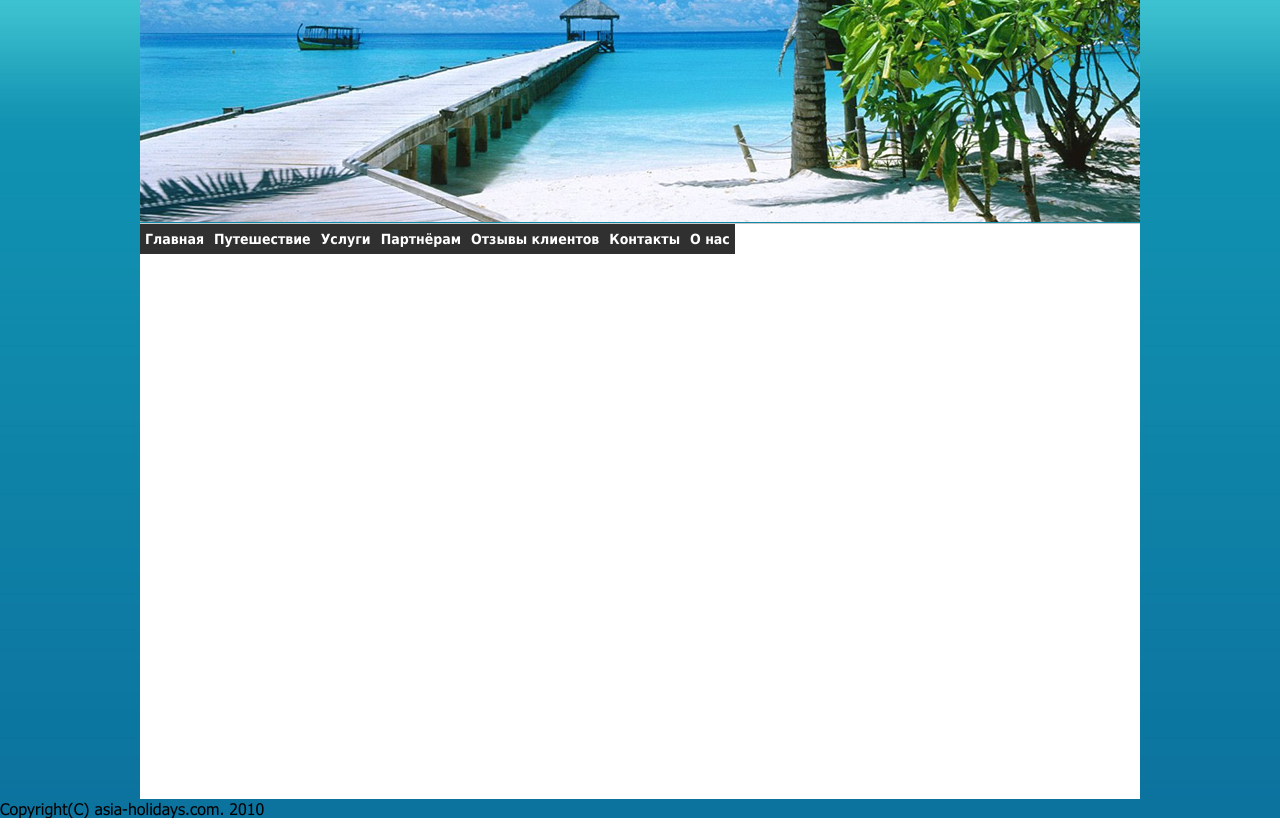
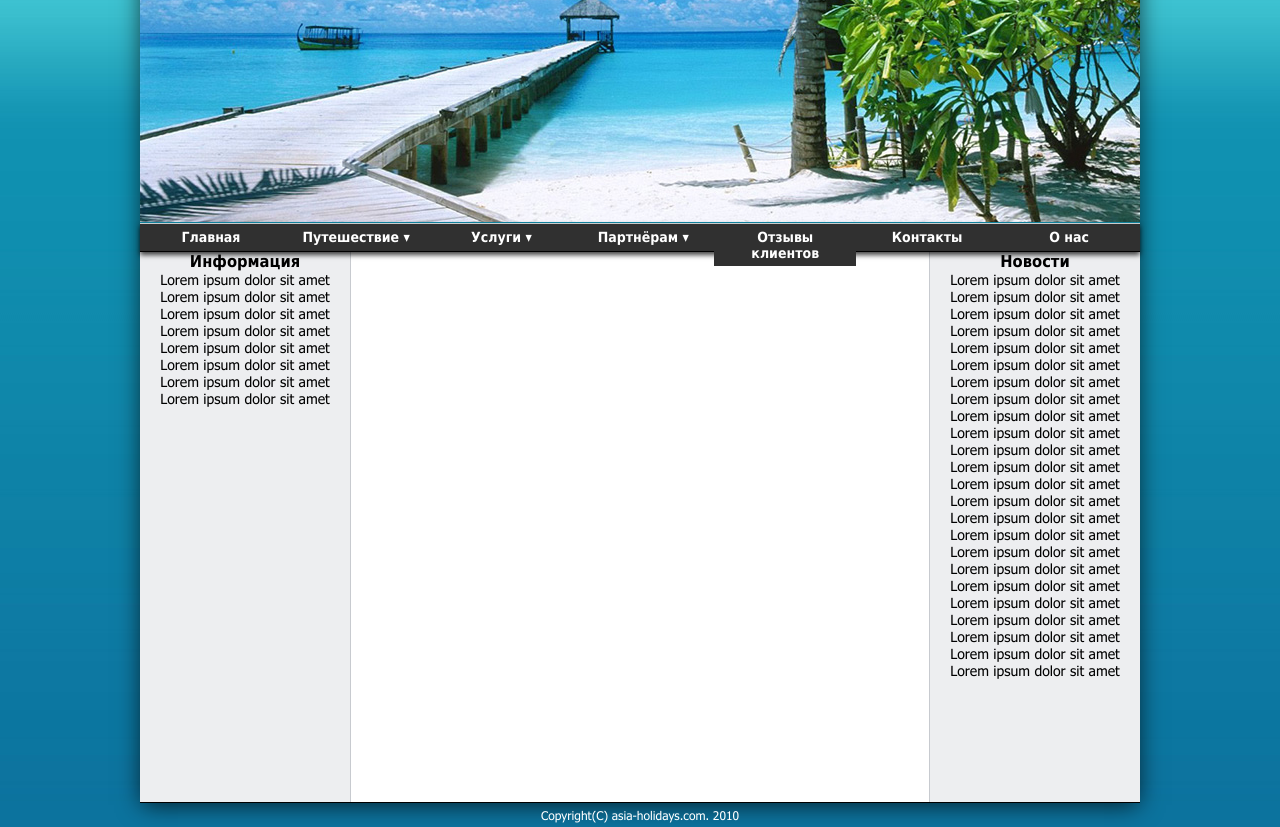
Before and after one commit to Acolnahuacatl/Acolnahuacatl.github.io, a plain HTML site: page GoIt/markup/home/Lesson4/index.html in a window 1280 px wide. Shown: the part 191-1018 px from the top of the page. Drawn offline with Linux system fonts and the light colour scheme.

Commit message:
finish workout

```diff
--- a/GoIt/markup/home/Lesson4/css/style.css
+++ b/GoIt/markup/home/Lesson4/css/style.css
@@ -21,29 +21,32 @@ body{
     min-width: 600px;
     min-height: 990px;
     background: white;
+    border-bottom: 1px solid  black;
+    -webkit-box-shadow: 0px 4px 23px -2px rgba(0,0,0,0.75);
+    -moz-box-shadow: 0px 4px 23px -2px rgba(0,0,0,0.75);
+    box-shadow: 0px 4px 23px -2px rgba(0,0,0,0.75);
 }
 header, .header_top, .header_bottom, .menu, .content_wrapper, footer{
     margin: 0 auto;
 }
+/*THE COMMON END*/
 header{
-    height: 175px;
+    height: 442px;
     width: 100%;
     border-bottom: 1px solid black;
 }
 .header_top{
-    height: 100%;
-    position: relative;
+    height: 175px;
 }
 
 .logo{
+    float: left;
     margin-left: 30px;
     height: 100%;
-    position: absolute;
     bottom: 0px;
 }
 .logo img{
-    position: absolute;
-    bottom: 0px;
+    margin-top: 11px;
 }
 .info{
     height: 100%;
@@ -74,100 +77,132 @@ header{
     color: #5fa5bb;
 }
 .header_bottom{
+    width: 100%;
     height: 239px;
 }
 .header_bottom img{
+    width: 100%;
     border-bottom: 1px solid #128aa7;
     border-top:  1px solid #128aa7;
 }
+/*HEADER END*/
 .menu{
-    position: static;
-    height: 40px;
     width: 100%;
+    min-width: 600px;
+    height: 27px;
+    background: #303030;
+    position: relative;
     border-top: 1px solid #cacbcb;
-    //border-bottom: 1px solid black;
+    border-bottom: 1px solid black;
+    -webkit-box-shadow: 0px 3px 5px 0px rgba(0,0,0,0.75);
+    -moz-box-shadow: 0px 3px 5px 0px rgba(0,0,0,0.75);
+    box-shadow: 0px 3px 5px 0px rgba(0,0,0,0.75);
 }
-.nav, .nav ul{
-    list-style: none;
+ul.nav{
+    margin: 0;
+    padding: 0;
+    display: table;
+    width: 100%;
+    height: auto;
+    min-width: 600px;
+    position: absolute;
+    z-index: 100;
 
 }
-.nav{
-    position: relative;
+.nav li{
+    text-align: center;
+    display: table-cell;
+    width: 11%;
+}
+*html .nav li{
+    display: inline;
+    zoom: 1;
 
 }
-.nav ul{
-    height: 0;
-    left: 0;
-    width: 100%;
-    overflow: hidden;
-    position: absolute;
-    top: 0px;
-    left: 0px;
-    right: 0px;
-}
-.nav li{
-    float: left;
-    position: relative;
-    left:  0px;
-}
-.nav li a{
-    -moz-transition: 0.5s;
-    -o-transition: 0.5s;
-    -webkit-transition: 0.5s;
-    background-color: #303030;
-    color: #ffffff;
+.nav a:link, .nav a:hover, .nav a:visited{
     display: block;
+    background: #303030;
+    padding: 5px 10px;
     font-size: 14px;
     font-weight: bold;
-    line-height: 20px;
-    padding: 5px;
+    color: #fff;
     text-decoration: none;
-    transition: 0.5s;
+
 }
-.nav li:hover>a{
+.nav ul li:first-child{
+    border-top: 1px solid black;
+}
+.nav a:hover{
     background: #303030;
-    color: #ffffff;
+    background-image: -webkit-gradient(linear, 0% 0%, 0% 95%, from(rgba(255, 255, 255, 0.5)), to(rgba(255, 255, 255, 0)));
+    background-image: -moz-linear-gradient(-90deg, rgba(255, 255, 255, 0.5), rgba(255, 255, 255, 0));
+    background-image: -o-linear-gradient(-90deg,rgba(255,255,255,0.5),rgba(255,255,25,0));
 }
-.nav li:hover>ul.travel, ul.partners, ul.services{
-    height: auto;
-    width: auto;
+ul.travel,
+ul.services,
+ul.partners{
+    display: block;
+    padding: 0;
 }
-.nav ul li{
-    -moz-transition: 0.5s;
-    -o-transition: 0.5s;
-    -webkit-transition: 0.5s;
-    opacity: 0;
-    transition: 0.5s;
+.travel li,
+.services li,
+.partners li{
+    display: block;
     width: 100%;
+    -webkit-box-shadow: -1px 6px 5px 0px rgba(0,0,0,0.75);
+    -moz-box-shadow: -1px 6px 5px 0px rgba(0,0,0,0.75);
+    box-shadow: -1px 6px 5px 0px rgba(0,0,0,0.75);
 }
-.nav li ul li{
-    -moz-transition-delay: 0s;
-    -o-transition-delay: 0s;
-    -webkit-transition-delay: 0s;
-    transition-delay: 0s;
+ul.travel,
+ul.services,
+ul.partners{
+    display: none;
+    padding: 0;
 }
-.nav li:hover ul li{
-    opacity: 1;
-    -moz-transition-delay: 0.5s;
-    -o-transition-delay: 0.5s;
-    -webkit-transition-delay: 0.5s;
-    transition-delay: 0.5s;
+.nav li:hover ul.travel,
+.nav li:hover ul.services,
+.nav li:hover ul.partners{
+    display: block;
 }
-.nav ul li a{
-    background: #303030;
-    color: #ffffff;
-    line-height: 1px;
-    -moz-transition: 1.5s;
-    -o-transition: 1.5s;
-    -webkit-transition: 1.5s;
-    transition: 1.5s;
-}
-.nav li:hover ul li a{
-    line-height: 20px;
-}
+
+
 .nav ul li a:hover{
     background: #303030;
     background-image: -webkit-gradient(linear, 0% 0%, 0% 95%, from(rgba(255, 255, 255, 0.5)), to(rgba(255, 255, 255, 0)));
     background-image: -moz-linear-gradient(-90deg, rgba(255, 255, 255, 0.5), rgba(255, 255, 255, 0));
     background-image: -o-linear-gradient(-90deg,rgba(255,255,255,0.5),rgba(255,255,25,0));
 }
+/*NAVIGATION MENU END*/
+.content_wrapper{
+    clear: both;
+    height: 550px;
+    width: 100%;
+}
+.content_wrapper div{
+    float: left;
+}
+.info_box, .news_box{
+    width: 21%;
+    height: 100%;
+    font-size: 14px;
+    text-align: center;
+    background-color: #edeef0;
+}
+
+.main_content_box{
+    width: 58%;
+    height: 100%;
+}
+.content_box{
+    width: 99.7%;
+    height: 100%;
+    border-left: 1px solid #c7cacf;
+    border-right: 1px solid #c7cacf;
+}
+footer{
+    text-align: center;
+    color: #fff;
+    font-size: 12px;
+    margin-top: 5px;
+    margin-bottom: 5px;
+}
--- a/GoIt/markup/home/Lesson4/index.html
+++ b/GoIt/markup/home/Lesson4/index.html
@@ -64,13 +64,12 @@ and open the template in the editor.
                 </div> <!-- HEADER DECOR END -->
                 <div class="menu">
                     <ul class="nav">
-                        <li>
+                        <li class="first">
                             <a href="#">Главная</a>
                         </li>
                         <li>
-                            <a href="#">Путешествие</a>
+                            <a href="#">Путешествие &blacktriangledown;</a>
                                 <ul class="travel">
-                                    <li><a href="#">Путешествие</a></li>
                                     <li><a href="#">Путешествие 1</a></li>
                                     <li><a href="#">Путешествие 2</a></li>
                                     <li><a href="#">Путешествие 3</a></li>
@@ -79,9 +78,8 @@ and open the template in the editor.
                                 </ul>
                         </li>
                         <li>
-                            <a href="#">Услуги</a>
+                            <a href="#">Услуги &blacktriangledown;</a>
                                 <ul class="services">
-                                    <li><a href="#">Услуги</a></li>
                                     <li><a href="#">Услуги 1</a></li>
                                     <li><a href="#">Услуги 2</a></li>
                                     <li><a href="#">Услуги 3</a></li>
@@ -90,9 +88,8 @@ and open the template in the editor.
                                 </ul>
                         </li>
                         <li>
-                            <a href="#">Партнёрам</a>
+                            <a href="#">Партнёрам &blacktriangledown;</a>
                                 <ul class="partners">
-                                    <li><a href="#">Партнёрам</a></li>
                                     <li><a href="#">Партнёрам 1</a></li>
                                     <li><a href="#">Партнёрам 2</a></li>
                                     <li><a href="#">Партнёрам 3</a></li>
@@ -114,13 +111,50 @@ and open the template in the editor.
             </header> <!-- HEADER END -->
             <div class="content_wrapper">
                 <div class="info_box">
+                    <h3>Информация</h3>
+                    <p>
+                        Lorem ipsum dolor sit amet
+                        Lorem ipsum dolor sit amet
+                        Lorem ipsum dolor sit amet
+                        Lorem ipsum dolor sit amet
+                        Lorem ipsum dolor sit amet
+                        Lorem ipsum dolor sit amet
+                        Lorem ipsum dolor sit amet
+                        Lorem ipsum dolor sit amet
+                    </p>
+                </div>
+                <div class="main_content_box">
+                    <div class="content_box">
 
-                </div>
-                <div class="main_box">
-
+                    </div>
                 </div>
                 <div class="news_box">
-
+                    <h3>Новости</h3>
+                    <p>
+                        Lorem ipsum dolor sit amet
+                        Lorem ipsum dolor sit amet
+                        Lorem ipsum dolor sit amet
+                        Lorem ipsum dolor sit amet
+                        Lorem ipsum dolor sit amet
+                        Lorem ipsum dolor sit amet
+                        Lorem ipsum dolor sit amet
+                        Lorem ipsum dolor sit amet
+                        Lorem ipsum dolor sit amet
+                        Lorem ipsum dolor sit amet
+                        Lorem ipsum dolor sit amet
+                        Lorem ipsum dolor sit amet
+                        Lorem ipsum dolor sit amet
+                        Lorem ipsum dolor sit amet
+                        Lorem ipsum dolor sit amet
+                        Lorem ipsum dolor sit amet
+                        Lorem ipsum dolor sit amet
+                        Lorem ipsum dolor sit amet
+                        Lorem ipsum dolor sit amet
+                        Lorem ipsum dolor sit amet
+                        Lorem ipsum dolor sit amet
+                        Lorem ipsum dolor sit amet
+                        Lorem ipsum dolor sit amet
+                        Lorem ipsum dolor sit amet
                 </div>
             </div>
         </div> <!-- MAIN WRAPPER END -->
```
